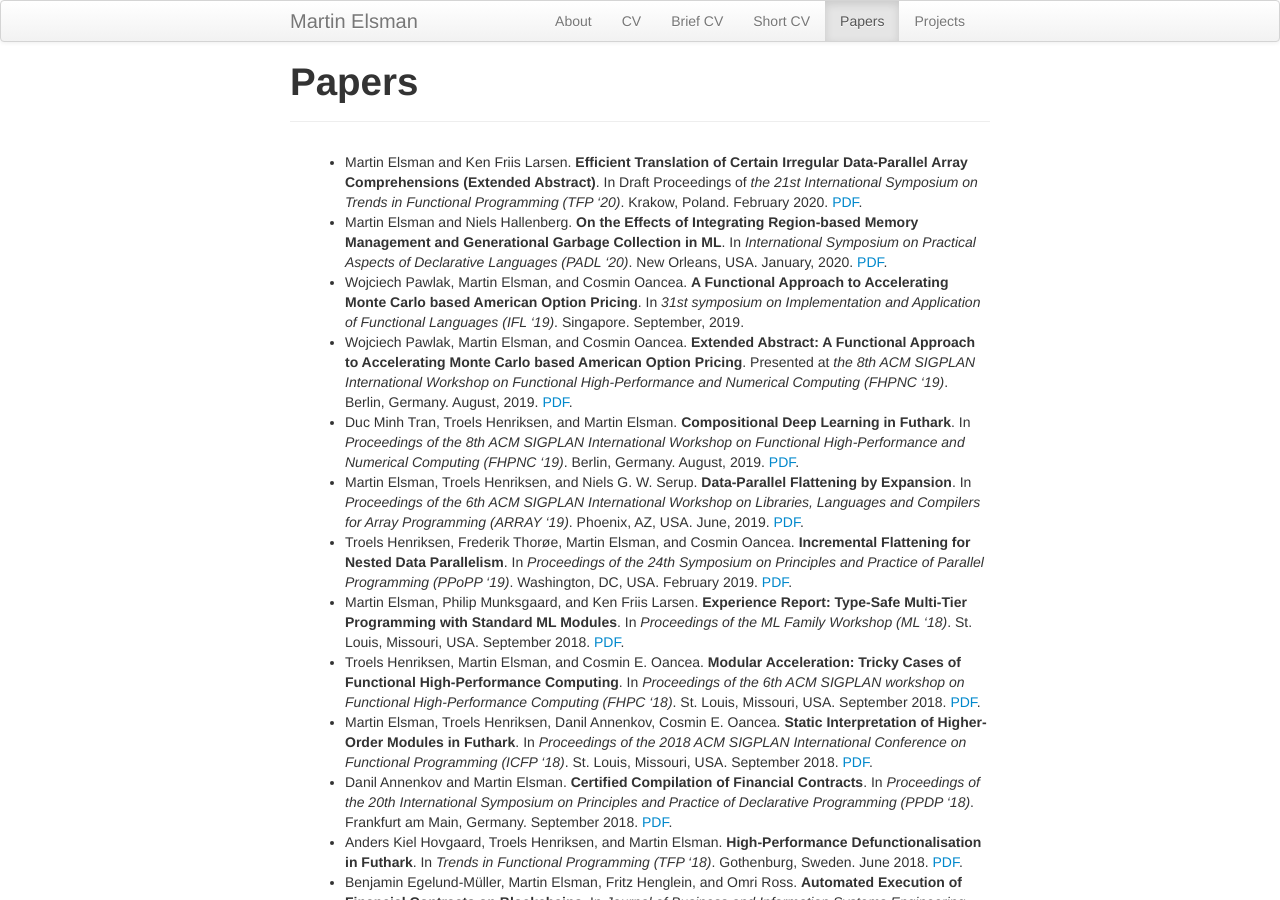
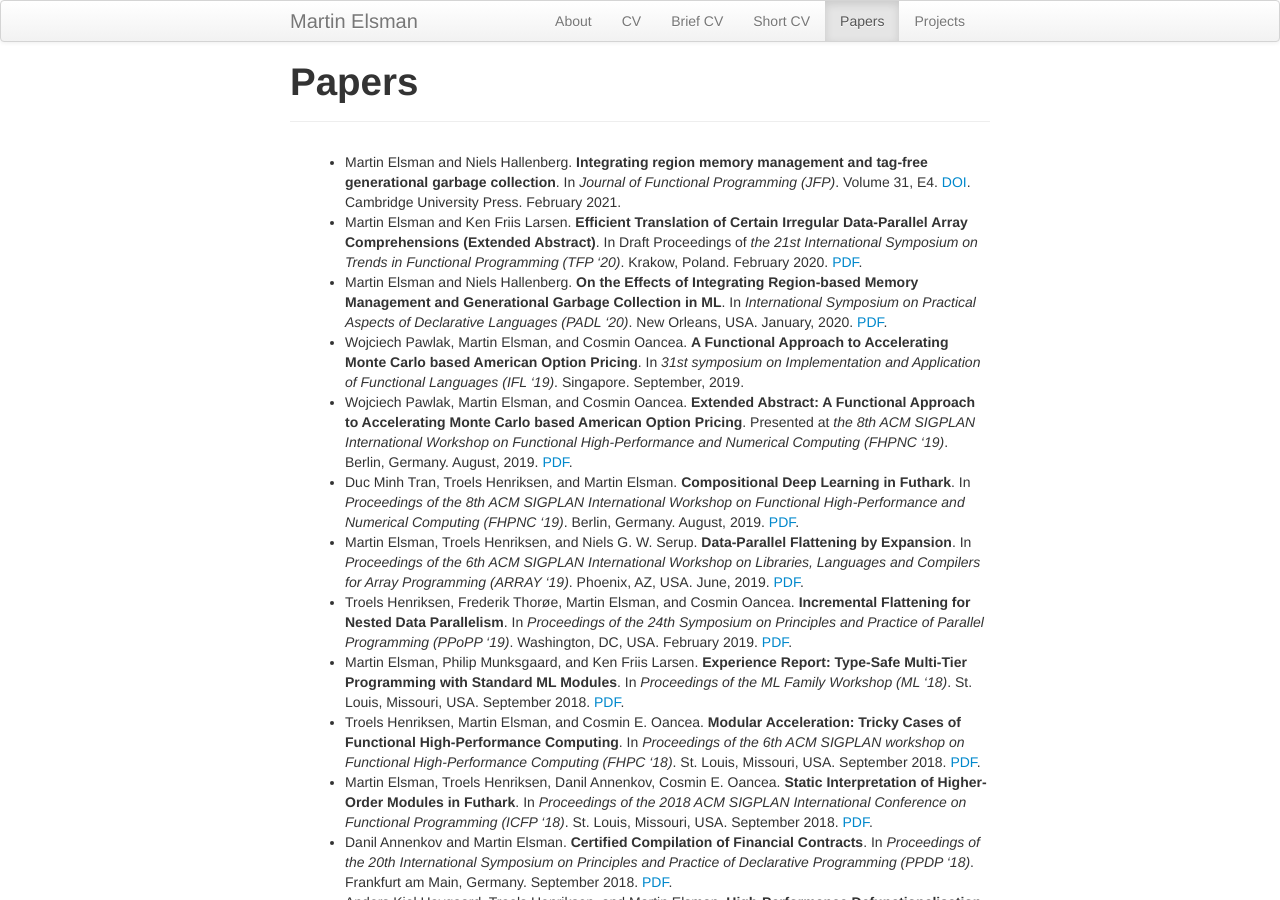
Before and after one commit to melsman/melsman.github.io, a Jekyll site: the page built from papers.md, in a window 1280 px wide and 900 px high. Built offline with Jekyll 4.4.1, drawn with Linux system fonts in a browser that asks for light colours; nearby versions of some CDN libraries.

Commit message:
new paper

```diff
--- a/papers.md
+++ b/papers.md
@@ -5,6 +5,8 @@
 group: navigation
 ---
 {% include JB/setup %}
+
+* Martin Elsman and Niels Hallenberg. __Integrating region memory management and tag-free generational garbage collection__. In _Journal of Functional Programming (JFP)_. Volume 31, E4. [DOI](http://dx.doi.org/10.1017/S0956796821000010). Cambridge University Press. February 2021.
 
 * Martin Elsman and Ken Friis Larsen. __Efficient Translation of Certain Irregular Data-Parallel Array Comprehensions (Extended Abstract)__. In Draft Proceedings of _the 21st International Symposium on Trends in Functional Programming (TFP '20)_. Krakow, Poland. February 2020. [PDF](/pdf/fut-comprehensions.pdf).
 
```
